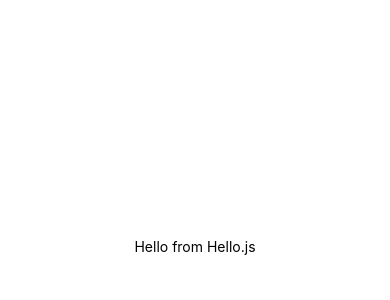
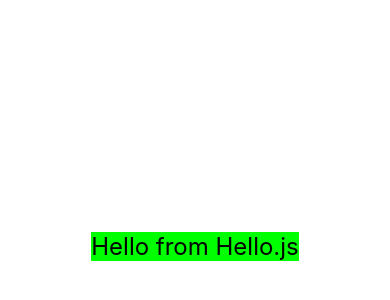
Before and after one commit to adammathieson/tipcalc, a React Native app: screen / in a window 390 px wide. Shown: the part 176-476 px from the top of the page. Built offline with nearby package versions, Linux system fonts and the light colour scheme.

Commit message:
basics of styling, like styled components, lib available in docs for full list of avialable properties

```diff
--- a/Hello.js
+++ b/Hello.js
@@ -1,10 +1,17 @@
 import React from 'react'
-import { View, Text} from 'react-native'
+import { View, Text, StyleSheet } from 'react-native'
 
 export default function Hello() {
     return (
         <View>
-            <Text>Hello from Hello.js</Text>
+            <Text style={styles.hello} >Hello from Hello.js</Text>
         </View>
     )
 }
+
+const styles = StyleSheet.create({
+    hello: {
+        backgroundColor: '#00FF00',
+        fontSize: 24,
+    }
+})
```
